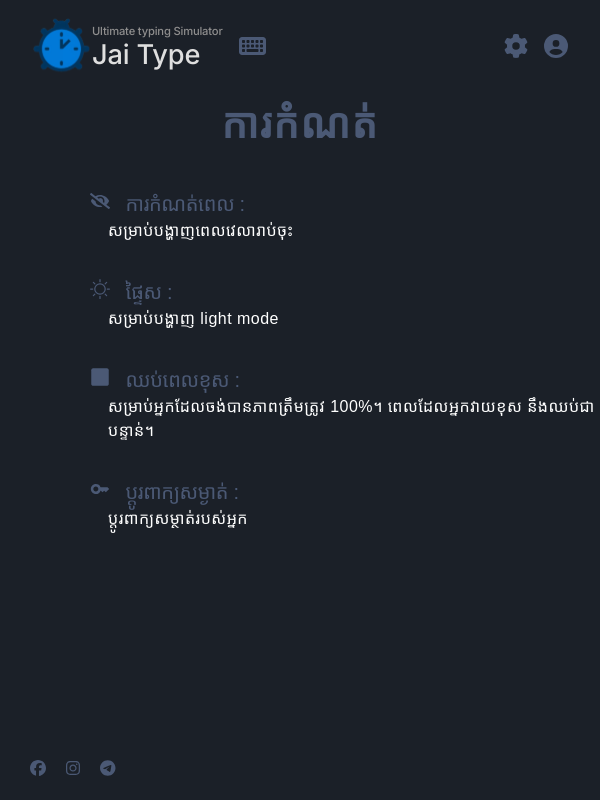
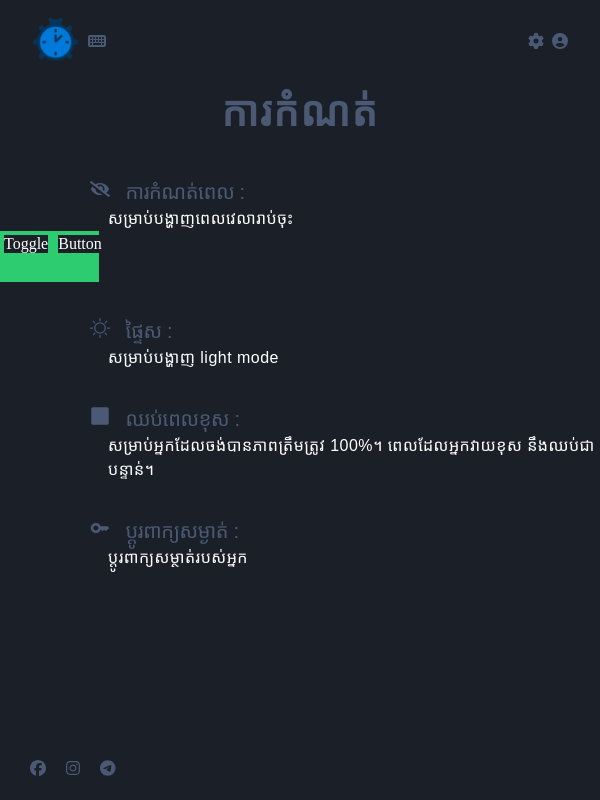
Before and after one commit to Lymengschool/Project-Practicum, a React (Vite) app: page /setting in a window 600 px wide. Built offline with nearby package versions, Linux system fonts and the light colour scheme; no server answers; a web font is replaced by a local one.

Commit message:
repsonsize nav

```diff
--- a/public/css/menu.module.css
+++ b/public/css/menu.module.css
@@ -119,9 +119,11 @@
 .smallmenu .popup .innerbottom button span {
     color: #dfdfdf;
 }
+
 .smallmenu .popup .innertop button:hover,
 .smallmenu .popup .innertop button:hover > span,
 .smallmenu .popup .innertop button:hover > span > .icon,
+
 .smallmenu .popup .innerbottom button:hover,
 .smallmenu .popup .innerbottom button:hover > span,
 .smallmenu .popup .innerbottom button:hover > span > .icon {
--- a/public/css/nav.module.css
+++ b/public/css/nav.module.css
@@ -60,3 +60,28 @@ nav{
 .icon:active{
     color: #007ACC;;
 }
+
+@media (min-width: 400px) and (max-width: 600px){
+    .container .left div p:first-child{
+        color: #8f8e8e;
+        font-size: 0.5rem;
+    }
+
+    .container .left div p:last-child{
+        color: #dfdfdf;
+        font-size: 1.4rem;
+    }
+
+    .icon{
+        font-size: 1rem;
+        margin-left: 0.5rem;
+    }
+
+    .logoname{
+        display: none;
+    }
+
+    .logo{
+        width: 3rem;
+    }
+}
--- a/public/css/toggle.module.css
+++ b/public/css/toggle.module.css
@@ -1,4 +1,4 @@
-.toggle-button {
+.toggle_button {
     display: flex;
     width: 91px;
     height: 43px;
@@ -12,7 +12,7 @@
     color: #fff; /* Change to the desired default text color */
   }
 
-  .toggle-button.active {
+  .toggle_button.active {
     background-color: #3498db; /* Change to the desired active background color */
     color: #fff; /* Change to the desired active text color */
   }
--- a/src/components/nav.jsx
+++ b/src/components/nav.jsx
@@ -2,28 +2,27 @@ import React from "react";
 import { Link } from "react-router-dom";
 import { FontAwesomeIcon } from "@fortawesome/react-fontawesome";
 import { faKeyboard, faGear, faCircleUser } from "@fortawesome/free-solid-svg-icons";
-import {Howl} from 'howler';
+import { Howl } from "howler";
 import nav from "../../public/css/nav.module.css";
 
 const sound = new Howl({
-        src: ['../../public/audio/snail.mp3']
+    src: ["../../public/audio/snail.mp3"],
 });
 
 function Nav() {
-
     const playSound = () => {
         sound.stop();
         sound.play();
-    }
+    };
 
     return (
         <nav>
             <div className={nav.container}>
                 <div className={nav.left}>
                     <Link to='/'>
-                        <img src='../../img/logo.svg' alt='logo' />
+                        <img className={nav.logo} src='../../img/logo.svg' alt='logo' />
                     </Link>
-                    <div>
+                    <div className={nav.logoname}>
                         <p>Ultimate typing Simulator</p>
                         <p>Jai Type</p>
                     </div>
@@ -36,7 +35,7 @@ function Nav() {
                         <FontAwesomeIcon icon={faGear} />
                     </Link>
                     <Link to='/login' className={nav.icon}>
-                        <FontAwesomeIcon icon={faCircleUser} onClick={playSound}/>
+                        <FontAwesomeIcon icon={faCircleUser} onClick={playSound} />
                     </Link>
                 </div>
             </div>
--- a/src/components/toggle.jsx
+++ b/src/components/toggle.jsx
@@ -4,12 +4,12 @@ import style from './../../public/css/toggle.module.css'
 function toggle() { // Change the function name to use PascalCase
 
     const  toggleButton = () => {
-        const toggleButton = document.querySelector('.toggle-button');
+        const toggleButton = document.querySelector('.toggle_button');
         toggleButton.classList.toggle('active');
-      }
+    }
 
     return (
-        <div className={style.toggle-button} onclick="toggleButton()">
+        <div className={style.toggle_button} onclick={toggleButton}>
             <div>Toggle</div>
             <div>Button</div>
         </div>
--- a/src/pages/SettingPage.jsx
+++ b/src/pages/SettingPage.jsx
@@ -6,17 +6,17 @@ import { FaEyeSlash, FaStop } from 'react-icons/fa';
 import { GoSun } from "react-icons/go";
 import { MdKey } from "react-icons/md";
 import Footer from '../components/footer.jsx';
-import toggle from '../components/toggle.jsx';
+import Toggle from '../components/toggle.jsx';
 
 function Setting() {
     return (
         <div>
             <Nav />
-            <h1 className={style.tittle}>ការកំណត់</h1>
-            <SettingComponent icon={<FaEyeSlash />} name={'ការកំណត់ពេល '} detail={'សម្រាប់បង្ហាញពេលវេលារាប់ចុះ'} />
-            <SettingComponent icon={<GoSun />} name={'ផ្ទៃស '} detail={'សម្រាប់បង្ហាញ light mode'} />
-            <SettingComponent icon={<FaStop />} name={'ឈប់ពេលខុស  '} detail={'សម្រាប់អ្នកដែលចង់បានភាពត្រឹមត្រូវ 100%។ ពេលដែលអ្នកវាយខុស នឹងឈប់ជាបន្ទាន់។'} />
-            <SettingComponent icon={<MdKey />} name={'ប្តូរពាក្យសម្ងាត់  '} detail={'ប្តូរពាក្យសម្ថាត់របស់អ្នក'} />
+                <h1 className={style.tittle}>ការកំណត់</h1>
+                <SettingComponent icon={<FaEyeSlash />} name={'ការកំណត់ពេល '} detail={'សម្រាប់បង្ហាញពេលវេលារាប់ចុះ'} /> <Toggle/>
+                <SettingComponent icon={<GoSun />} name={'ផ្ទៃស '} detail={'សម្រាប់បង្ហាញ light mode'} />
+                <SettingComponent icon={<FaStop />} name={'ឈប់ពេលខុស  '} detail={'សម្រាប់អ្នកដែលចង់បានភាពត្រឹមត្រូវ 100%។ ពេលដែលអ្នកវាយខុស នឹងឈប់ជាបន្ទាន់។'} />
+                <SettingComponent icon={<MdKey />} name={'ប្តូរពាក្យសម្ងាត់  '} detail={'ប្តូរពាក្យសម្ថាត់របស់អ្នក'} />
             <Footer />
         </div>
     );
```
